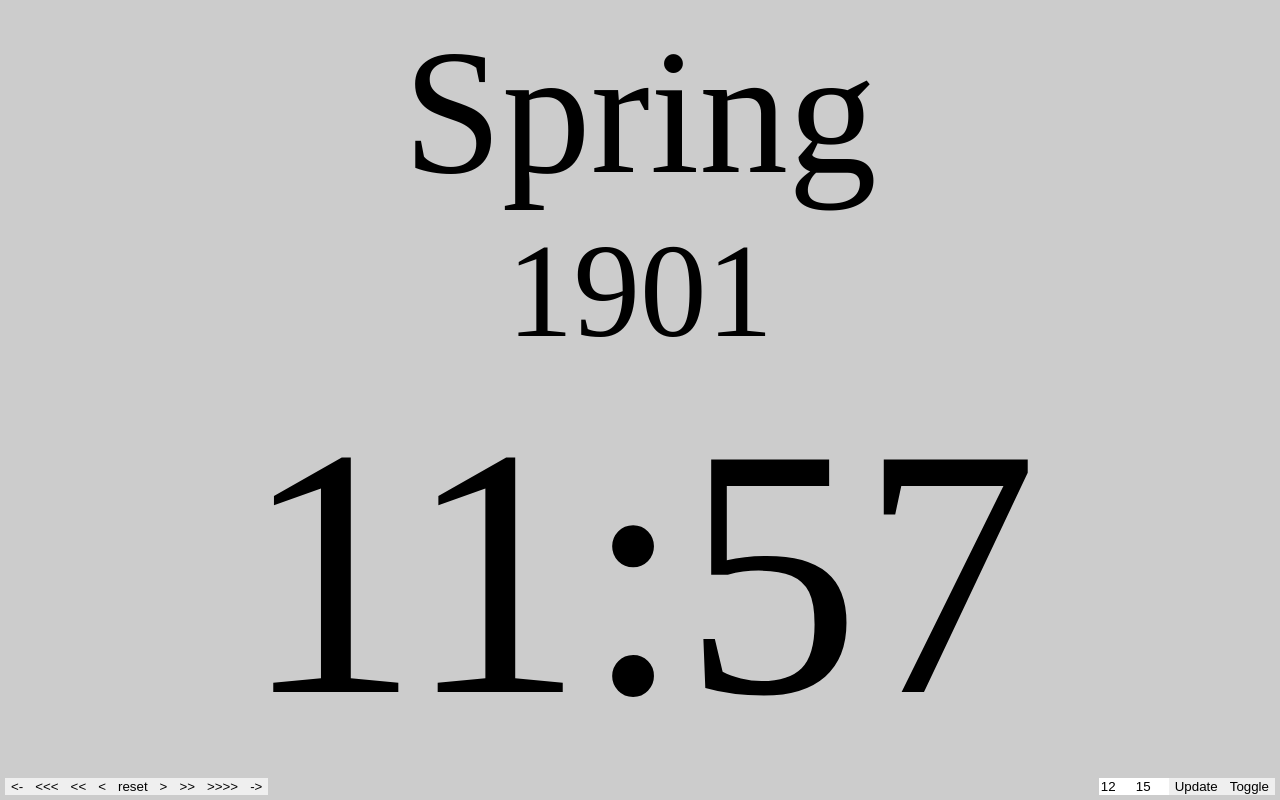
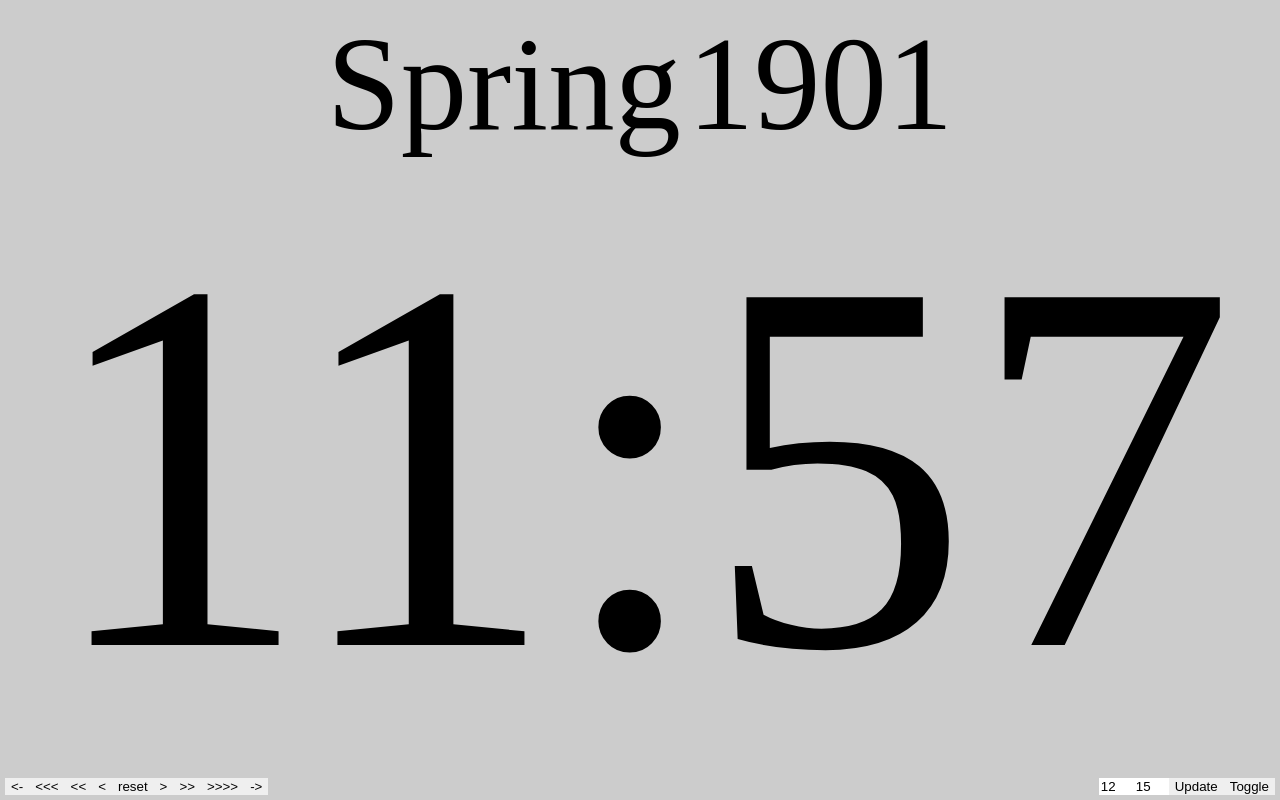
Before and after one commit to bhickey/Diplomatic-Timekeeper, a plain HTML site: page index.html in a window 1280 px wide. Both pictures are taken after a click on the button "Start". Drawn offline with Linux system fonts and the light colour scheme.

Commit message:
Changing styling

```diff
--- a/index.html
+++ b/index.html
@@ -22,8 +22,8 @@
     }
     clock.draw();
     clock.run();
-    $('#dip_season').css('font-size','1000%');
-    $('#dip_year').css('font-size','750%');
+    $('#dip_season').css('font-size','500%');
+    $('#dip_year').css('font-size','500%');
     $('#dip_time').css('font-size','2000%');
     $('body').css('font-size', '1000px');
     $('body').append('<div id="nudge" />');
--- a/style.css
+++ b/style.css
@@ -15,7 +15,12 @@
   right: 5px;
 }
 
+#dip_year {
+  display: inline;
+}
+
 #dip_season {
+  display: inline;
   margin-top: 10px;
 }
 
```
